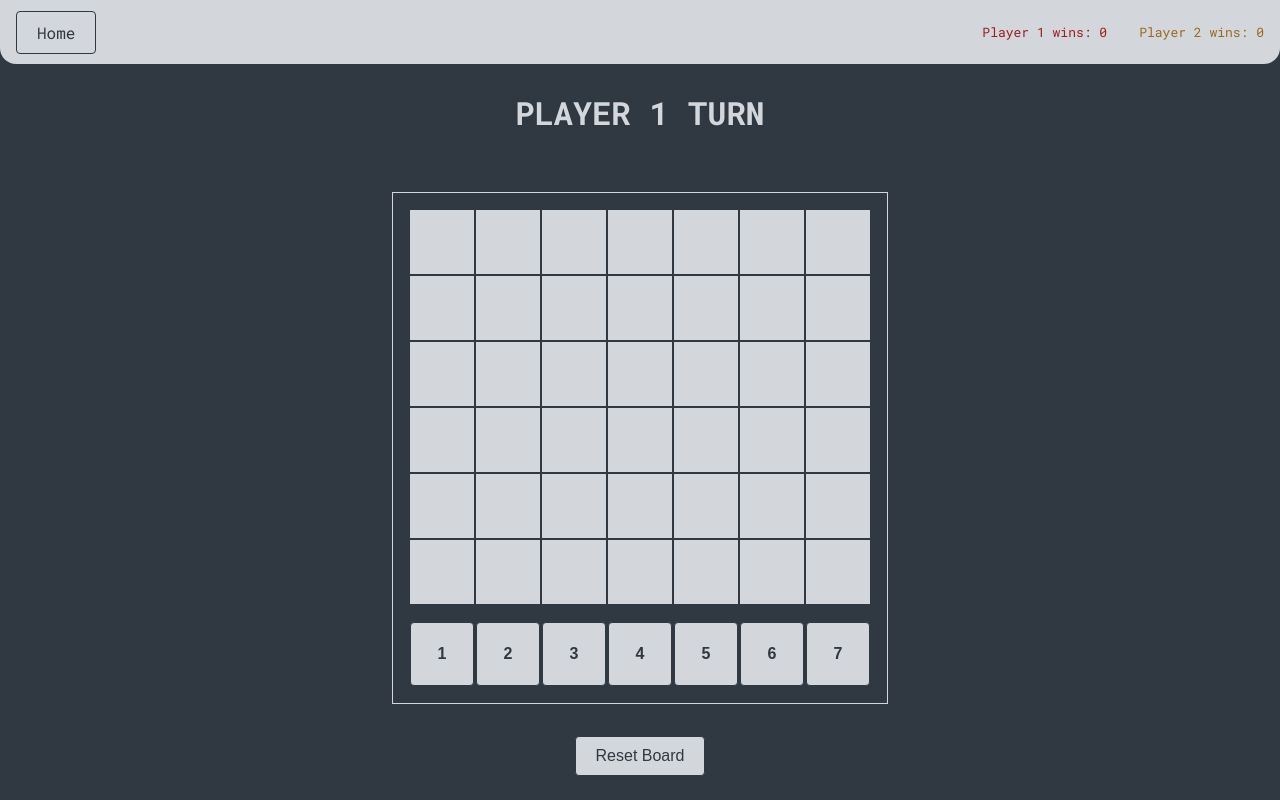
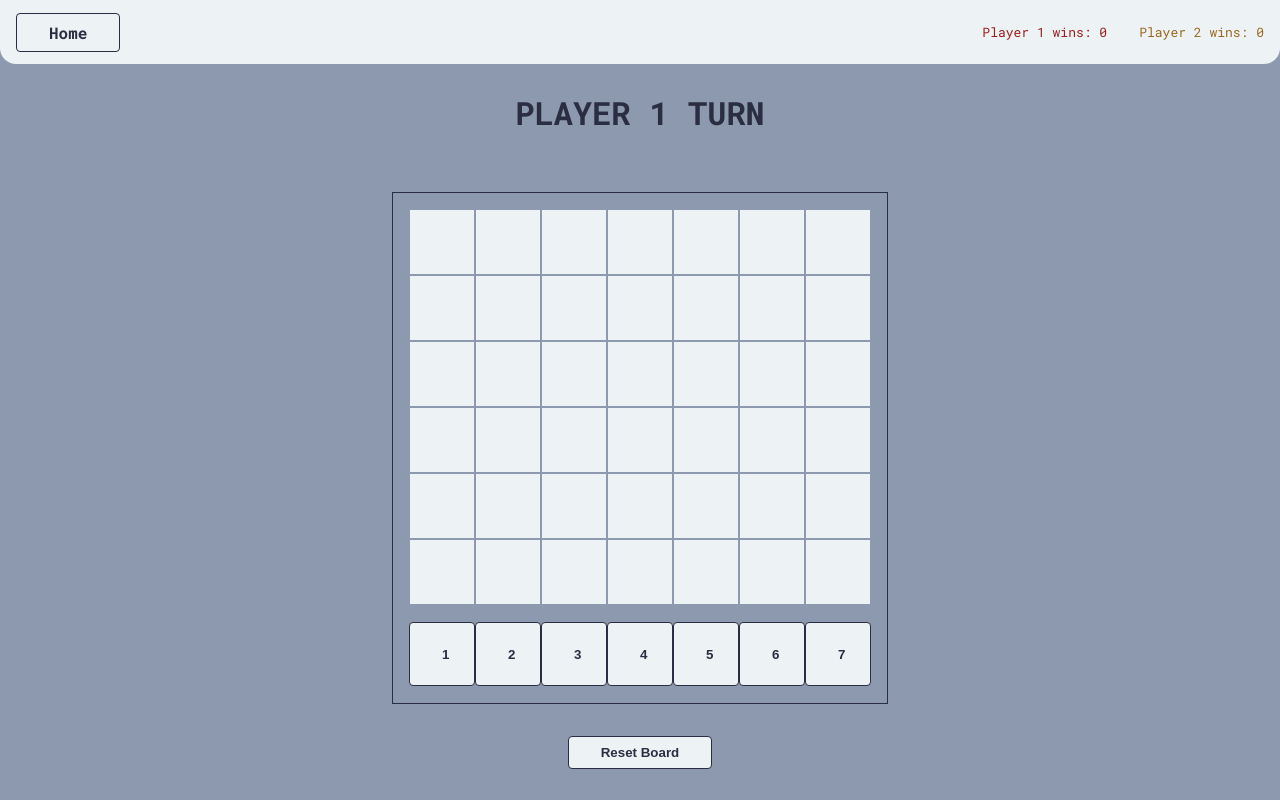
Before and after one commit to harisahmed18403/FunGames, a Vue app: page /connect4 in a window 1280 px wide. Built offline with nearby package versions, Linux system fonts and the light colour scheme; the HTML template or start-up script is replaced by a standard one.

Commit message:
updates styling and colors

```diff
--- a/src/assets/global.css
+++ b/src/assets/global.css
@@ -2,17 +2,18 @@
 
 :root {
   font-family: 'Roboto Mono', monospace;
-  --p1-color: #535b71;
-  --p2-color: #be3144;
-  --other-color: #d3d6db;
+  --primary-color: #edf2f4;
+  --secondary-color: #8d99ae;
+  --tertiary-color: #2b2d42;
+  --quaternary-color: #ef233c;
+  --quinary-color: #d90429;
   --b-radius: 4px;
-  --b-color: #303841;
 }
 
 body {
   margin: 0;
-  background-color: var(--b-color);
-  color: var(--other-color);
+  background-color: var(--secondary-color);
+  color: var(--primary-color);
 }
 
 main {
@@ -21,7 +22,6 @@ main {
   justify-content: center;
   align-items: center;
   width: 100vw;
-  padding: 0%;
   overflow: hidden;
 }
 
@@ -29,9 +29,9 @@ h1,
 h2,
 h3,
 h4 {
-  color: var(--other-color);
+  color: var(--tertiary-color);
   text-transform: uppercase;
-  text-shadow: -1px 1px 1px var(--b-color);
+  text-shadow: -1px 1px 1px var(--secondary-color);
 }
 
 h1 {
@@ -48,14 +48,6 @@ h3 {
 
 h4 {
   font-size: 0.5rem;
-}
-
-.p1 {
-  color: var(--p1-color) !important;
-}
-
-.p2 {
-  color: var(--p2-color) !important;
 }
 
 .pad-1 {
@@ -84,6 +76,10 @@ h4 {
 
 .flex {
   display: flex;
+}
+
+.flex.w-100 {
+  width: 100%;
 }
 
 .flex.row {
@@ -155,20 +151,22 @@ h4 {
 
 button,
 a {
-  background-color: var(--other-color);
-  color: var(--b-color);
-  border: thin solid var(--b-color);
+  background-color: var(--primary-color);
+  color: var(--tertiary-color);
+  border: 0.1rem solid var(--tertiary-color);
   border-radius: var(--b-radius);
-  padding: 10px 20px;
-  font-size: 16px;
+  padding: 0.5rem 2rem;
+  font-weight: bold;
   text-decoration: none;
+  text-align: center;
   cursor: pointer;
-  transition: background-color 0.3s ease;
+  transition: background-color 0.1s ease;
 }
 
 button:hover,
 a:hover {
-  opacity: 0.8;
+  background-color: var(--tertiary-color);
+  color: var(--quaternary-color);
 }
 
 button:focus,
@@ -190,7 +188,7 @@ button:disabled:hover a:disabled:hover {
 
 .route {
   text-decoration: none;
-  color: var(--b-color);
+  color: var(--secondary-color);
 }
 
 .route:hover {
@@ -198,16 +196,16 @@ button:disabled:hover a:disabled:hover {
 }
 
 .cell-container {
-  border: 1px solid var(--other-color);
+  border: 0.1rem solid var(--tertiary-color);
   padding: 1rem;
 }
 
 .cell {
   width: 4rem;
   height: 4rem;
-  background-color: var(--other-color);
-  border: thin solid var(--b-color);
-  color: var(--b-color);
+  background-color: var(--primary-color);
+  border: thin solid var(--secondary-color);
+  color: var(--secondary-color);
   display: inline-flex;
   align-items: center;
   justify-content: center;
--- a/src/components/C4/C4Board.vue
+++ b/src/components/C4/C4Board.vue
@@ -34,25 +34,25 @@
 </template>
 <style scoped>
 .cell:hover {
-  background-color: var(--other-color);
+  background-color: var(--primary-color);
 }
 .piece {
   display: flex;
   align-items: center;
   justify-content: center;
-  color: var(--other-color);
+  color: var(--primary-color);
   width: 3.5rem;
   height: 3.5rem;
   border-radius: 50%;
 }
 
 .piece.hover-col {
-  background-color: var(--b-color);
+  background-color: var(--secondary-color);
   opacity: 0.4;
 }
 
 .cell.controls {
-  background-color: var(--b-color);
+  background-color: var(--secondary-color);
 }
 
 button {
--- a/src/components/TheHeader.vue
+++ b/src/components/TheHeader.vue
@@ -15,8 +15,8 @@
 <style scoped>
 .head {
   justify-content: space-around;
-  background-color: var(--other-color);
-  color: var(--b-color);
+  background-color: var(--primary-color);
+  color: var(--secondary-color);
   height: 4rem;
   border-bottom-left-radius: 1rem;
   border-bottom-right-radius: 1rem;
--- a/src/views/PlayerStats.vue
+++ b/src/views/PlayerStats.vue
@@ -35,13 +35,13 @@
 #overView th,
 #overView td {
   padding: 1rem;
-  border: thin solid var(--other-color);
+  border: thin solid var(--primary-color);
 }
 
 #overView td {
-  background-color: var(--other-color);
-  border: thin solid var(--b-color);
-  color: var(--b-color);
+  background-color: var(--primary-color);
+  border: thin solid var(--secondary-color);
+  color: var(--secondary-color);
 }
 
 #overView tr:last-of-type td:first-child {
```
